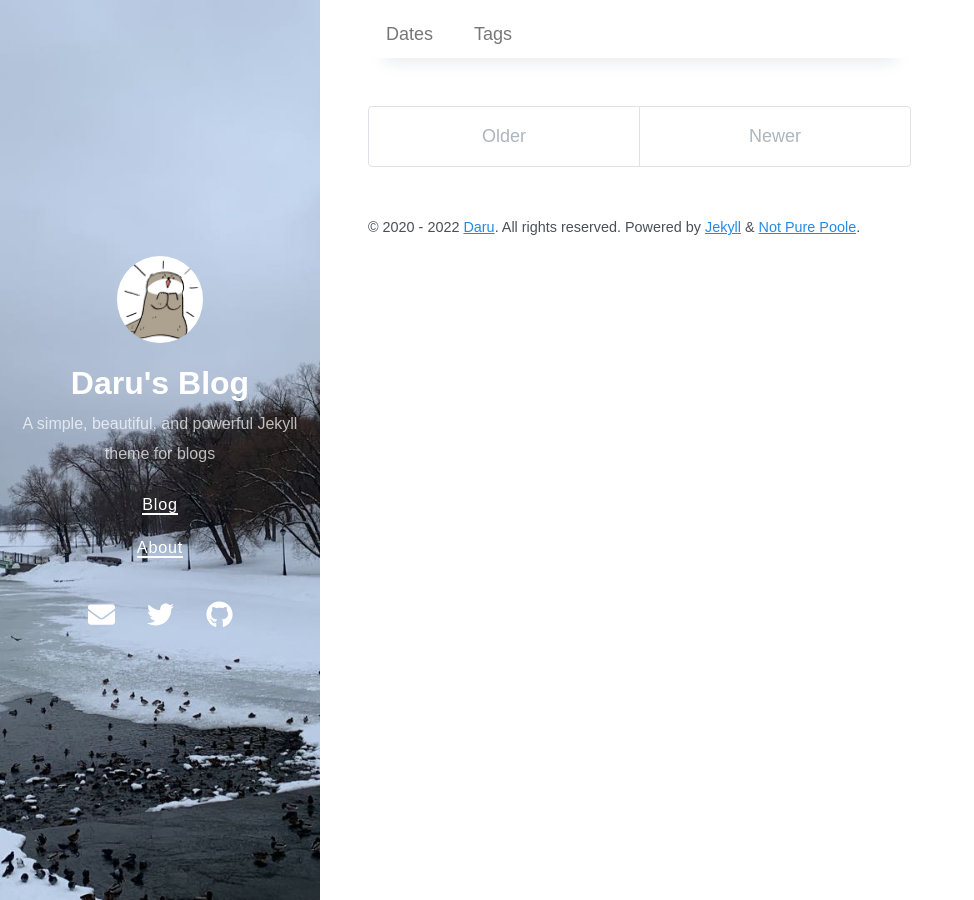
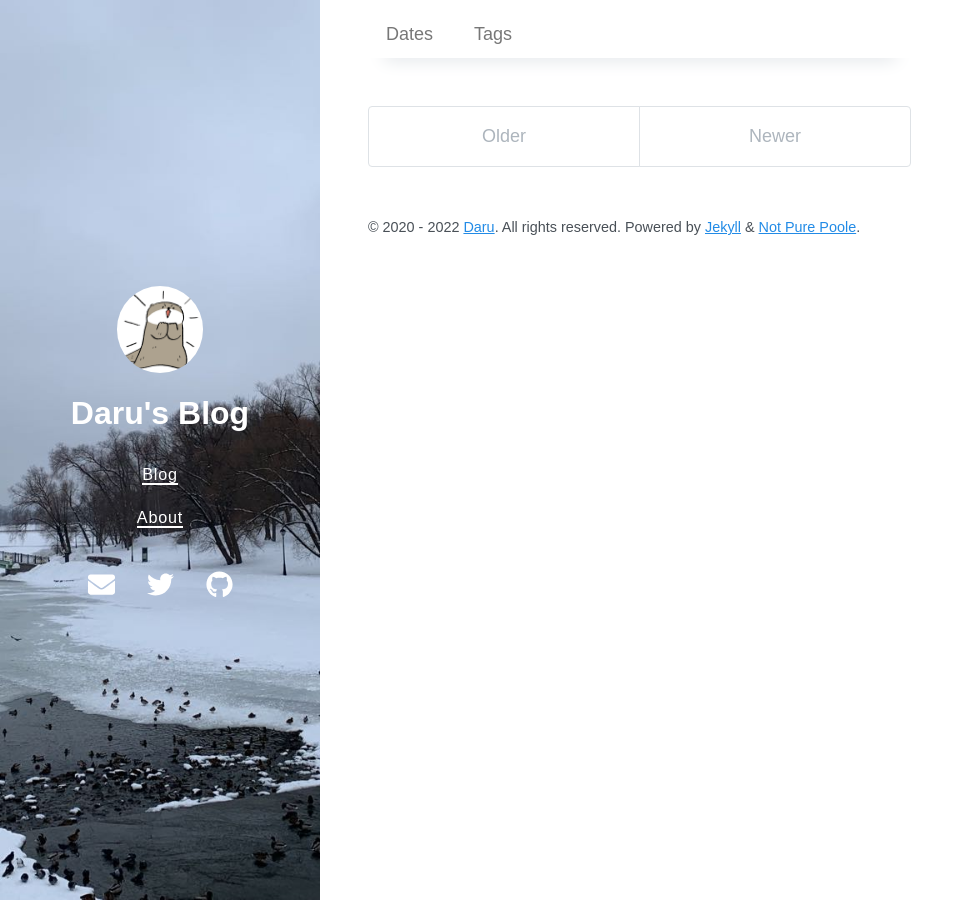
Before and after one commit to daru1027/daru1027.github.io, a Jekyll site: the page built from index.markdown, in a window 1280 px wide. Shown: the whole page, without its empty margins (0-974 px from the left). Built offline with Jekyll 4.4.1, drawn with Linux system fonts in a browser that asks for light colours; nearby versions of some CDN libraries; the list of posts is cut into pages by our own code.

Commit message:
Update _config.yml

```diff
--- a/_config.yml
+++ b/_config.yml
@@ -1,6 +1,6 @@
 # Setup
 title: Daru's Blog
-description: A simple, beautiful, and powerful Jekyll theme for blogs
+description:
 url: https://daru1027.github.io
 avatar: /sudal.gif
 paginate: 5
```
